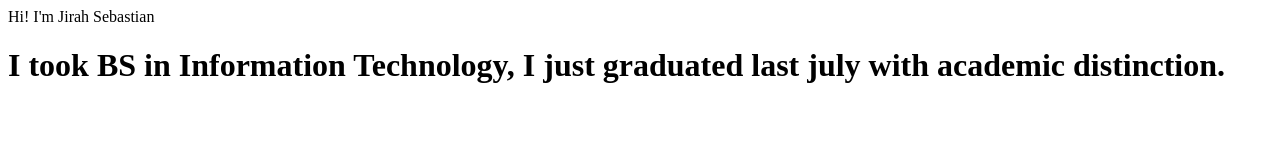
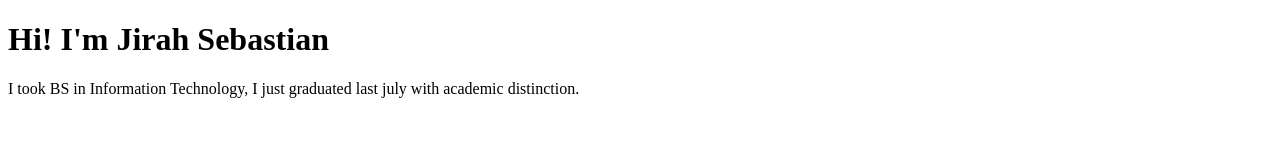
Before and after one commit to jirah-sebastian/jirahsebastian, a plain HTML site: page index.html in a window 1280 px wide. Drawn offline with Linux system fonts and the light colour scheme.

Commit message:
Update index.html

```diff
--- a/index.html
+++ b/index.html
@@ -6,7 +6,7 @@
     <title>Jirah's Portfolio</title>
 </head>
 <body>
-    <head>Hi! I'm Jirah Sebastian</head>
-<h1>I took BS in Information Technology, I just graduated last july with academic distinction. </h1>
+    <h1>Hi! I'm Jirah Sebastian</h1>
+    <head>I took BS in Information Technology, I just graduated last july with academic distinction. </head>
 </body>
 </html>
```
